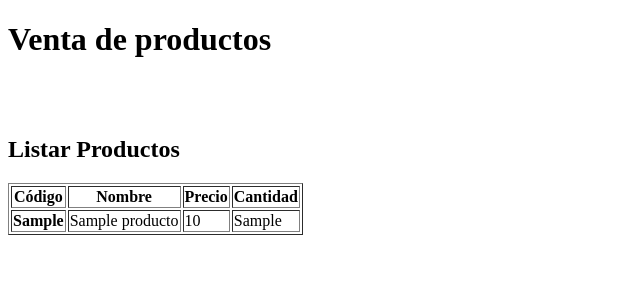
After one commit to SFuret/Proyectos_clase_PHP, a PHP site: page /controll/CC_listarProductos.php in a window 1280 px wide. The commit adds this page. Shown: the top 300 px of the page, without its empty margins (0-640 px from the left). Run offline with PHP 8.4, Linux system fonts and the light colour scheme; tables that the repository leaves empty or names only in its code hold one stand-in row (values such as "Sample post").

Commit message:
MVC correcto

```diff
--- /dev/null
+++ b/CONEXIONABBDD/controll/CC_listarProductos.php
@@ -0,0 +1,11 @@
+<?php
+//incluyo el modelo con el que voy a trabajar
+include_once "../model/CE_Producto.php";
+
+$productos= Producto::listarProductos();
+
+//incluyo la vista que va a tratar esos valores que en este caso es el index de la página
+include "../view/viewListarProductos.php";
+
+
+?>
--- /dev/null
+++ b/CONEXIONABBDD/model/CE_Producto.php
@@ -0,0 +1,71 @@
+<?php
+include_once "conexion.php";/*Incluyo a mi capa de abstracción de datos*/
+
+class Producto{
+private $codProducto;
+private $nombre;
+private $precio;
+private $cantidad;
+
+
+function Producto( $codP, $n, $p, $c){
+$this->codProducto=$codP;
+$this->nombre=$n;
+$this->precio=$p;
+$this->cantidad=$c;
+}
+
+function getCodProducto()
+{
+    return $this->codProducto;
+}
+
+function getNombre()
+{
+    return $this->nombre;
+}
+
+function getPrecio()
+{
+    return $this->precio;
+}
+
+function getCantidad()
+{
+    return $this->cantidad;
+}
+
+public static function agregarProducto($producto){
+$conect= ConectarBBDD::establecerConexion();
+$consulta= "INSERT INTO `Producto`(`codProducto`, `nombre`, `precio`, `cantidad`) VALUES ($producto->codProducto,$producto->precio,$producto->precio,$producto->cantidad)";
+ConectarBBDD::insertarEliminarModificar($conect,$consulta);
+ConectarBBDD::cerrarConexion($conect);
+}
+
+public static function eliminarProducto($codProducto)
+{
+    $conect= ConectarBBDD::establecerConexion();
+    $consulta="DELETE FROM `Producto` WHERE codProducto=$codProducto";
+    ConectarBBDD::insertarEliminarModificar($conect,$consulta);
+    ConectarBBDD::cerrarConexion($conect);
+}
+
+public static function listarProductos()
+{
+    $conect=ConectarBBDD::establecerConexion();
+    $consulta="SELECT codProducto, nombre, precio, cantidad FROM  Producto  ";
+    $arrayResultante=ConectarBBDD::obtenerValores($conect,$consulta);
+    ConectarBBDD::cerrarConexion($conect);
+    return $arrayResultante;
+}
+
+public static function modificarProducto($codProducto,$producto)
+{
+  $conect=ConectarBBDD::establecerConexion();
+  $consulta="UPDATE Producto SET codProducto=$producto->getCodProducto(),nombre=$producto->getNombre(),precio=$producto->getPrecio(),cantidad=$producto->getCantidad() ";
+  ConectarBBDD::insertarEliminarModificar($conect,$consulta);
+  ConectarBBDD::cerrarConexion($conect);
+}
+
+}
+?>
--- a/CONEXIONABBDD/model/conexion.php
+++ b/CONEXIONABBDD/model/conexion.php
@@ -1,24 +1,24 @@
 <?php
+/*Clase de abstracción de datos, la creo con funciones estáticas para que se comporte como una clase estática */
+
+class ConectarBBDD
+{
 
 /*Establecer una comexión a la BBDD*/
-function establecerConexion(){
+public static function establecerConexion(){
 $conexion= new mysqli("127.0.0.1","phpmyadmin","1234","Prueba");
 if($conexion->connect_errno)
 {
     echo "Error de conexión".$conexion->connect_errno;
     exit;/*no sigo si no se puede establecer la conexión*/
 }
-else{
-    echo "conexión establecida";
-}
-
 return $conexion;
 }
 
 
 /*Cerrar la conexión a la BBDD*/
 
-function cerrarConexion($conexion)
+public static function cerrarConexion($conexion)
 {
  $conexion->close();
 }
@@ -26,7 +26,7 @@ function cerrarConexion($conexion)
 
 /*Insertar */
 
-function insertarEliminarModificar($conexion,$consulta)
+public static function insertarEliminarModificar($conexion,$consulta)
 {
 
     if($conexion->query($consulta))
@@ -44,11 +44,12 @@ function insertarEliminarModificar($conexion,$consulta)
 
 /*Obtener*/
 
-function obtenerValores($conexion,$consulta)
+public static function obtenerValores($conexion,$consulta)
 {
 $resultado= $conexion->query($consulta);
+$valoresArray=[]; //le indico que va a ser un array donde voy a recoger el resultado
 $valoresArray=$resultado->fetch_all();
 return $valoresArray;
 }
-
+};
 ?>
--- /dev/null
+++ b/CONEXIONABBDD/view/viewListarProductos.php
@@ -0,0 +1,35 @@
+<!DOCTYPE html>
+<html lang="es">
+<head>
+    <meta charset="UTF-8">
+    <meta name="viewport" content="width=device-width, initial-scale=1.0">
+    <title>Listar Productos </title>
+</head>
+<body>
+<h1>Venta de productos</h1>
+    <br>
+    <br>
+    <h2>Listar Productos</h2>
+    <table border="1">
+    <tr>
+             <th>Código</th>
+             <th>Nombre</th>
+             <th>Precio</th>
+             <th>Cantidad</th>
+           </tr>
+        <?php
+       foreach ($productos as $producto) { /*Trabajo directamente con la variable productos de la clase controladora porque he hecho allí el include de la vista */
+        ?>
+           <tr>
+             <th><?php echo $producto[0];?></th>
+             <td><?php echo $producto[1];?></td>
+             <td><?php echo $producto[2]; ?></td>
+             <td><?php echo $producto[3];?></td>
+           </tr>
+        <?php
+        };
+        ?>
+    </table>
+
+</body>
+</html>
```
Also changed, not shown: CONEXIONABBDD/controll/listarProductos.php (deleted, +0 -16 lines), CONEXIONABBDD/index.php (+2 -31 lines).
